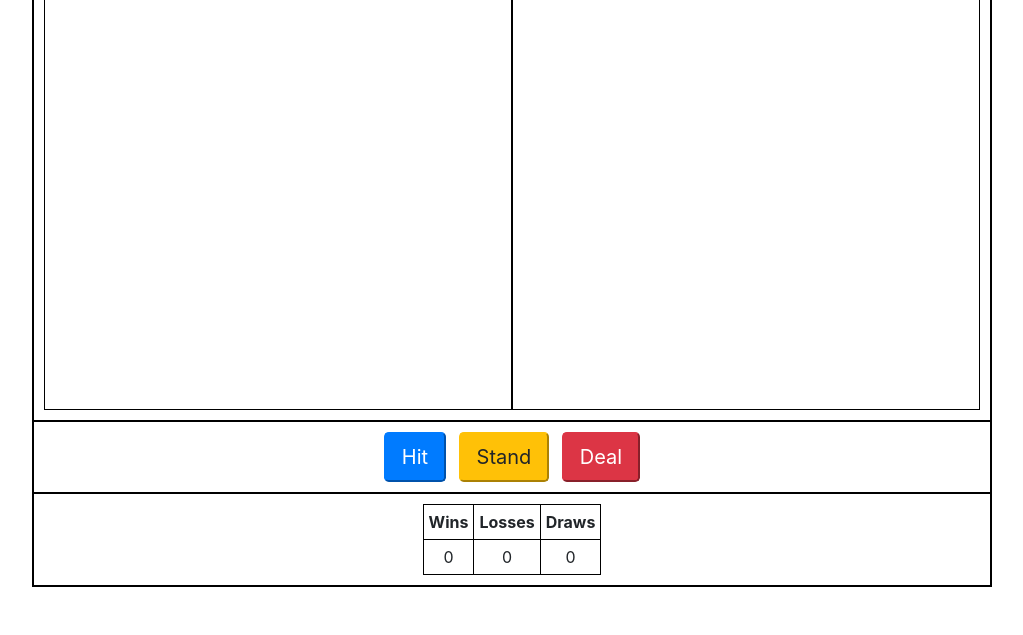
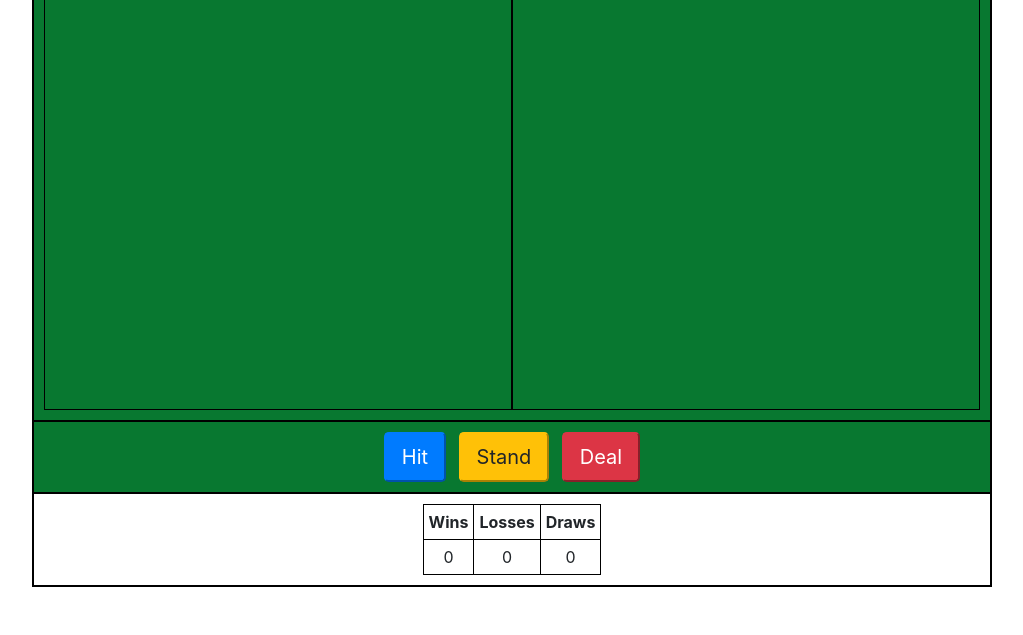
Before and after one commit to barunipriyats/BlackJackGame, a plain HTML site: page index.html in a window 1280 px wide. Shown: the part 165-800 px from the top of the page, without its empty margins (128-1151 px from the left). Drawn offline with nearby package versions, Linux system fonts and the light colour scheme; the site is published under a folder, as on GitHub Pages, so addresses that start at the root find nothing.

Commit message:
Update styles.css

```diff
--- a/static/css/styles.css
+++ b/static/css/styles.css
@@ -15,7 +15,7 @@
 }
 
 .flex-blackjack-row-1, .flex-blackjack-row-2 {
-    background-image: url("/1429575.jpg");
+    background-image: url("../../1429575.jpg");
     color: #ffffff;
     background-repeat: no-repeat;
 }
```
